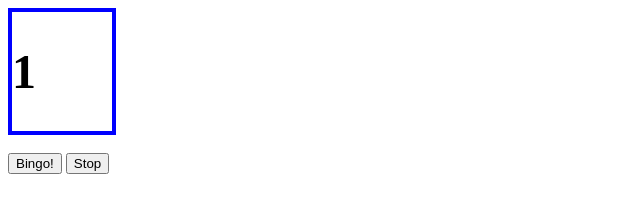
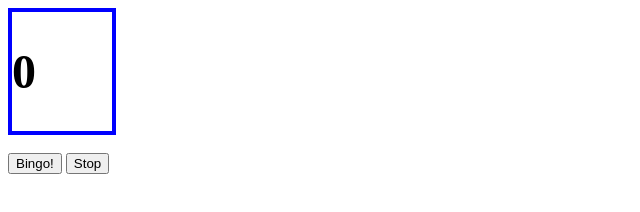
Before and after one commit to hsuan-lee/hsuan-lee.github.io, a plain HTML site: page index.html in a window 1280 px wide. Shown: the full height of the page, 0-640 px from the left. Drawn offline with Linux system fonts and the light colour scheme.

Commit message:
update init number

```diff
--- a/index.html
+++ b/index.html
@@ -6,7 +6,7 @@
     </head>
     <body>
         <div style="border:4px solid blue; width:100px; height:100px text-align:center;padding:0">
-        <h1 id="dice" style="font-size:300%">1</h1></div>
+        <h1 id="dice" style="font-size:300%">0</h1></div>
         <br>
         <button onclick="AniDice()">Bingo!</button>
         <button onclick="stopDice()">Stop</button>
```
